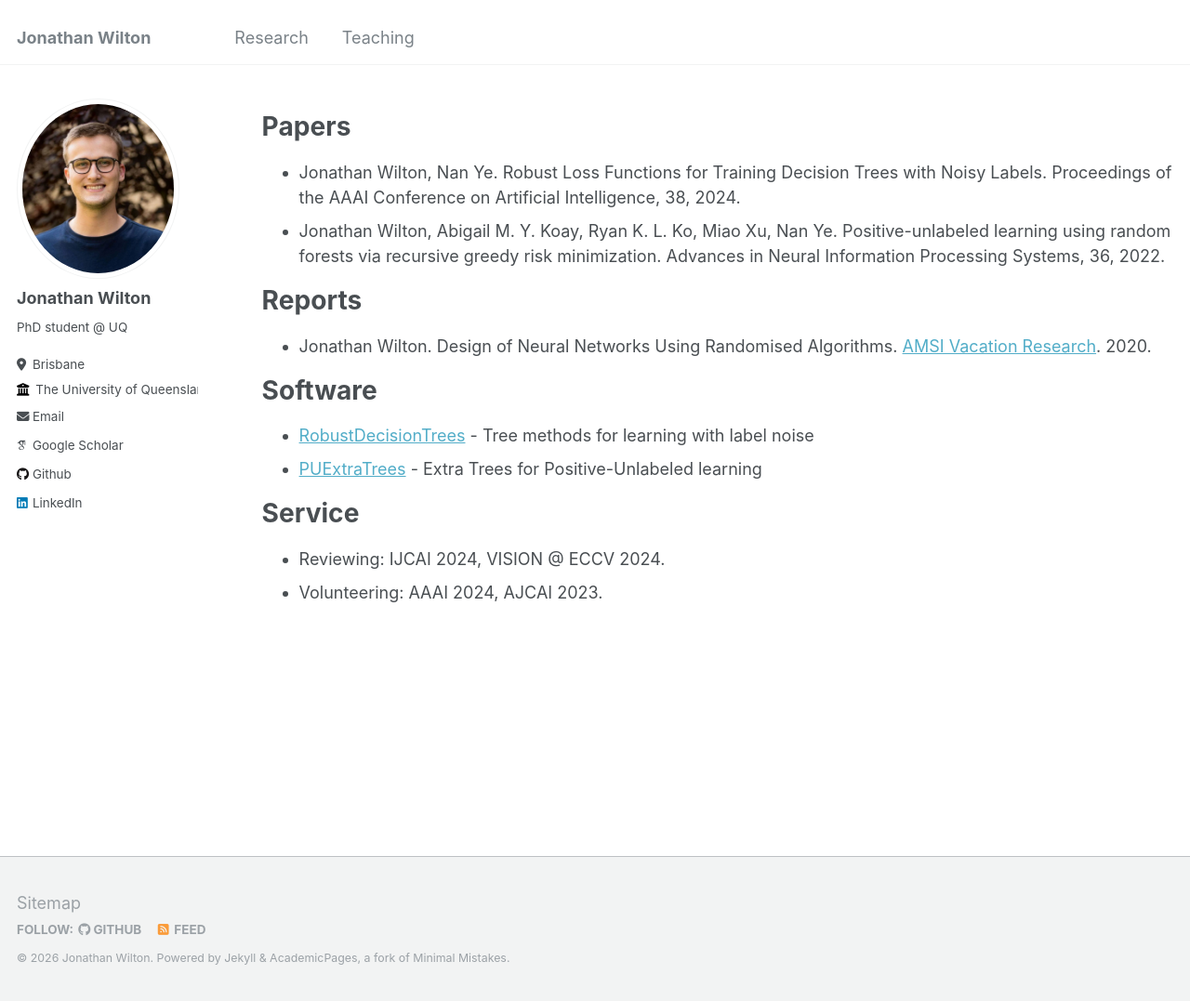
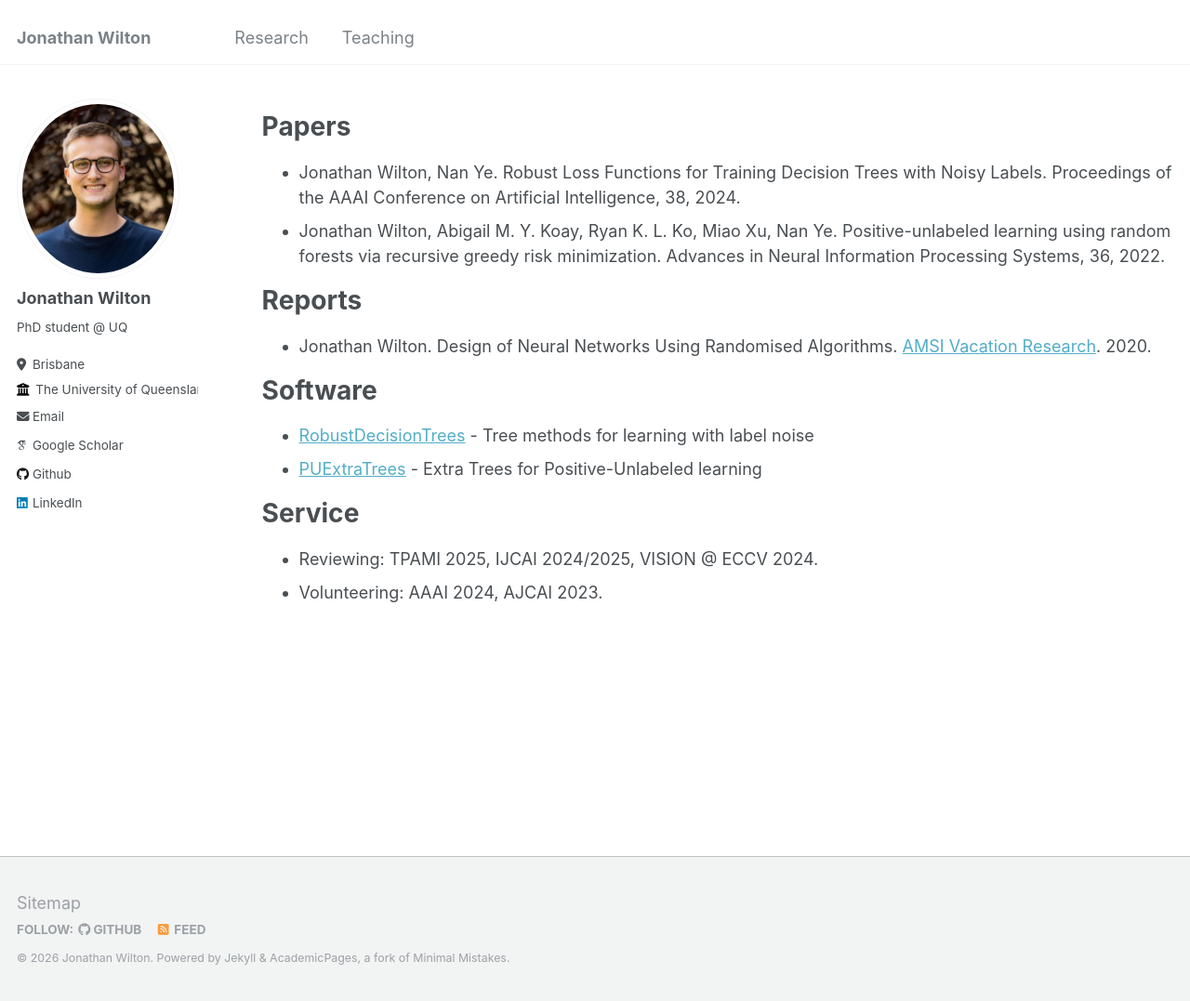
Before and after one commit to jonathanwilton/jonathanwilton.github.io, a Jekyll site: the page built from _research/research.md, in a window 1280 px wide and 1077 px high. Shown: the whole window at 93% size. Built offline with Jekyll 4.4.1, drawn with Linux system fonts in a browser that asks for light colours; some web fonts are replaced.

Commit message:
Revise research.md

```diff
--- a/_research/research.md
+++ b/_research/research.md
@@ -23,5 +23,5 @@ Software
 
 Service
 ======
-* Reviewing: IJCAI 2024, VISION @ ECCV 2024.
+* Reviewing: TPAMI 2025, IJCAI 2024/2025, VISION @ ECCV 2024.
 * Volunteering: AAAI 2024, AJCAI 2023.
```
